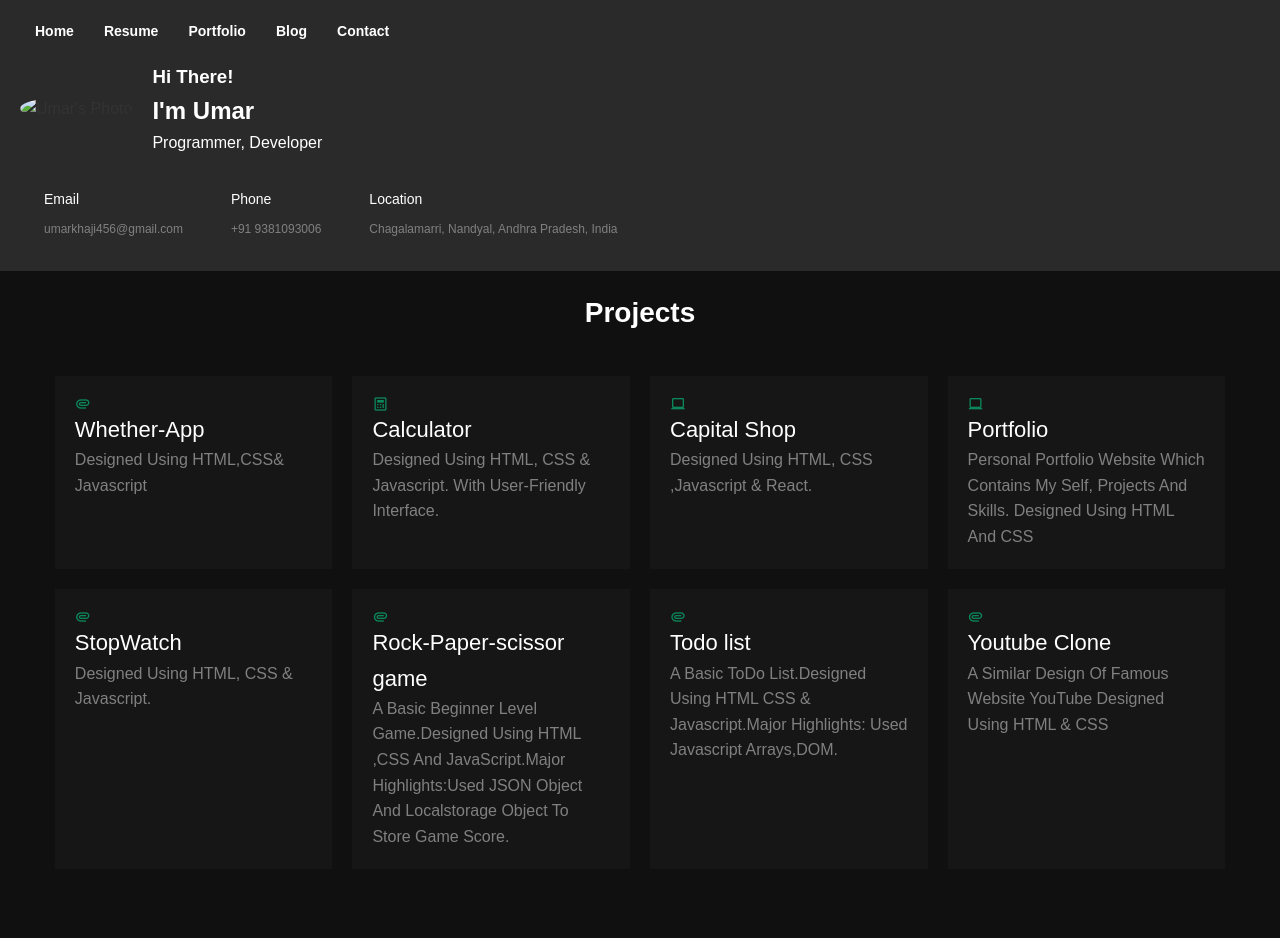
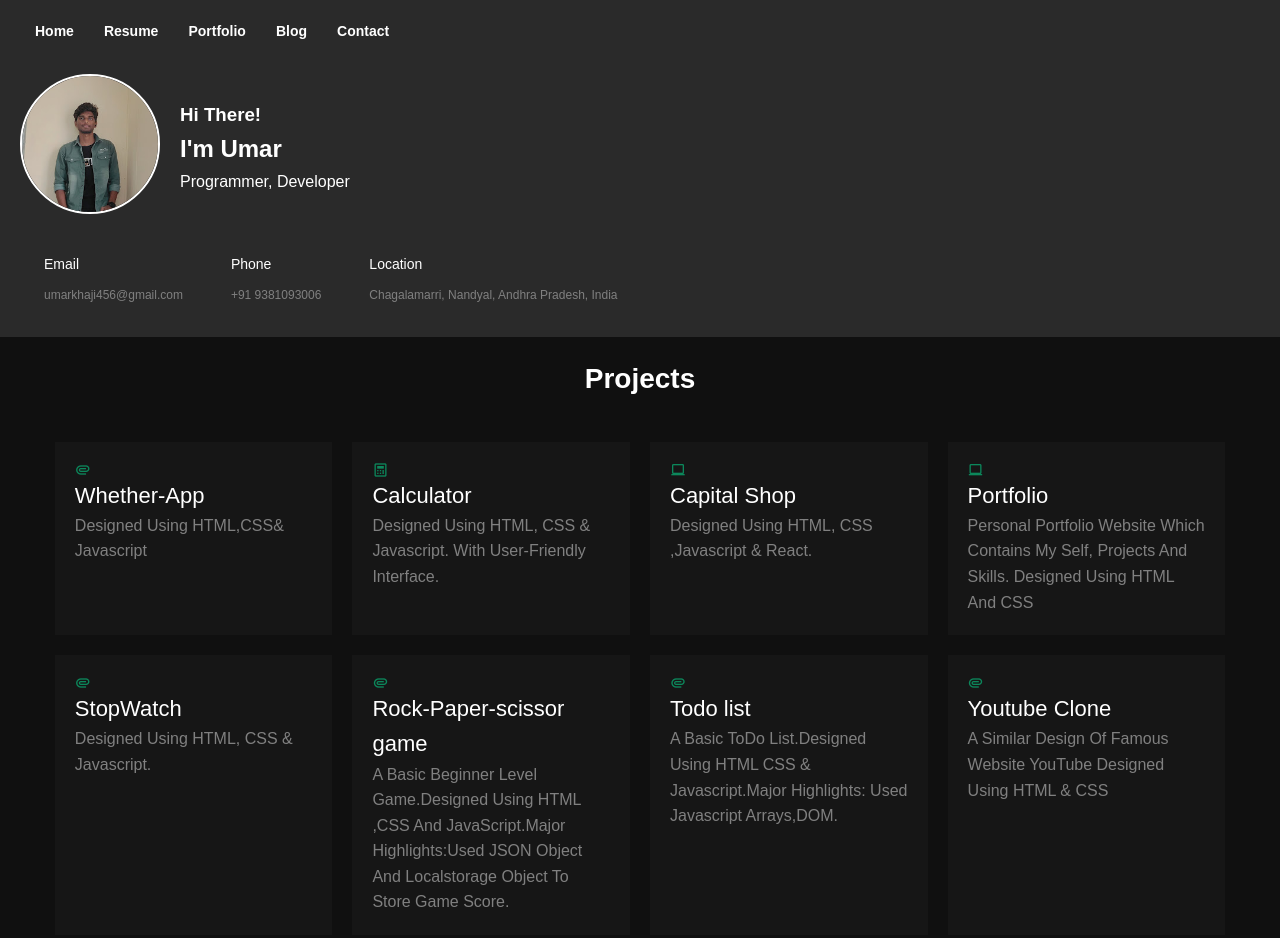
Before and after one commit to umarfarook07/Personal-Portfolio, a plain HTML site: page index.html in a window 1280 px wide. Shown: the top 938 px of the page. Drawn offline with nearby package versions, Linux system fonts and the light colour scheme; a web font is replaced by a local one.

Commit message:
Solved Errors

```diff
--- a/index.css
+++ b/index.css
@@ -17,6 +17,7 @@ header {
     top: 0;
     left: 0;
     right: 0;
+
 }
 
 .options-div ul {
@@ -39,6 +40,7 @@ header {
 .index-page {
     padding: 20px;
     background-color:rgb(42, 42, 42);
+    margin-top: 12px;
 }
 
 .main-details {
@@ -48,12 +50,12 @@ header {
 }
 
 .dev-img img {
-    height: 150px;
-    width: 150px;
+    height: 140px;
+    width: 140px;
     border-radius: 50%;
     margin-right: 20px;
-    object-fit:cover;
-    //border:2px solid white;
+    object-fit:contain;
+    border:2px solid white;
 }
 
 .dev-info {
--- a/index.html
+++ b/index.html
@@ -37,7 +37,7 @@
         <section class="content">
             <div class="main-details">
                 <div class="dev-img">
-                    <img class="dev-img" src=/Umar-Projects/portfolio/images/dev-pic.jpg"
+                    <img class="dev-img" src="./images/dev-pic.jpg"
                         alt="Umar's Photo">
                 </div>
                 <div class="dev-info">
```
